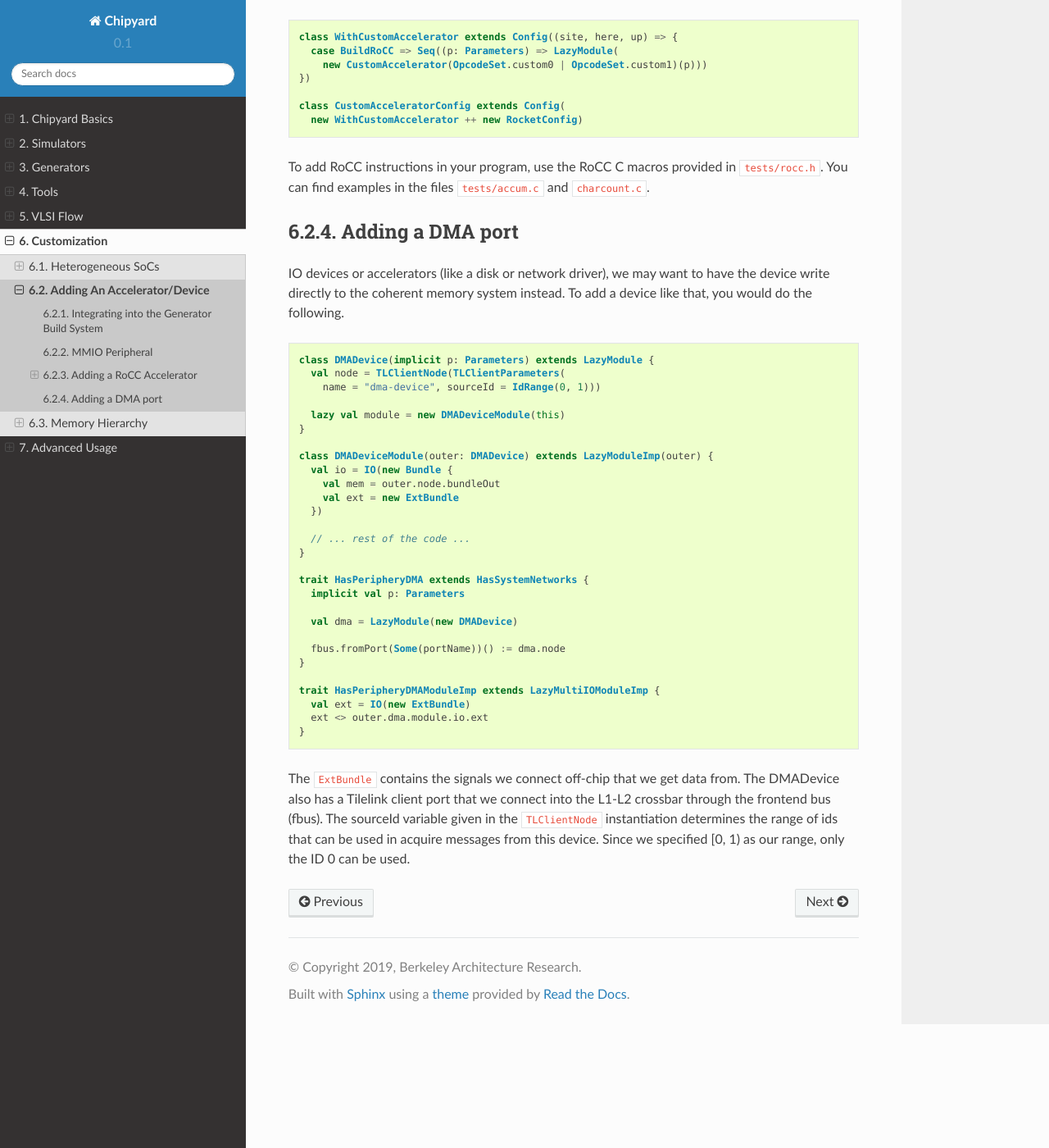
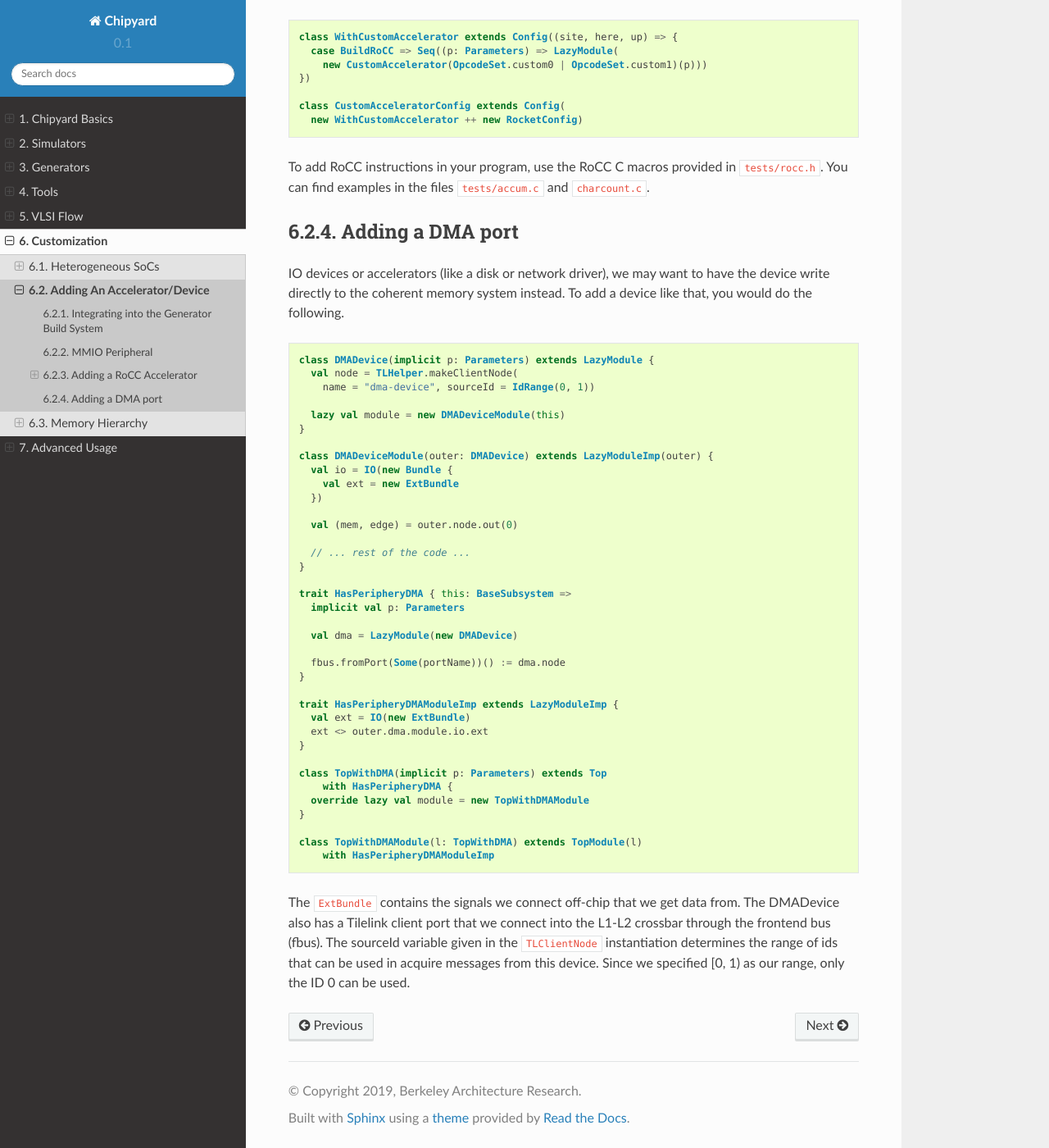
Before and after one commit to ucb-bar/chipyard, a Sphinx documentation site: the page built from docs/Customization/Adding-An-Accelerator.rst, in a window 1280 px wide and 1400 px high, scrolled down 6068 px. Shown: the whole window at 82% size. Built offline with Sphinx 7.4.7 and the Read the Docs theme 2.0.0, drawn with Linux system fonts in a browser that asks for light colours.

Commit message:
more fixes to Adding an Accelerator

```diff
--- a/docs/Customization/Adding-An-Accelerator.rst
+++ b/docs/Customization/Adding-An-Accelerator.rst
@@ -75,7 +75,7 @@
       val pwmout = Output(Bool())
     }
 
-    trait PWMTLModule {
+    trait PWMTLModule extends HasRegMap {
       val io: PWMTLBundle
       implicit val p: Parameters
       def params: PWMParams
@@ -159,7 +159,7 @@
 
 .. code-block:: scala
 
-    class TopWithPWM(implicit p: Parameters) extends Top(p)
+    class TopWithPWM(implicit p: Parameters) extends Top
         with HasPeripheryPWM {
       override lazy val module = Module(new TopWithPWMModule(this))
     }
@@ -311,22 +311,23 @@
 .. code-block:: scala
 
     class DMADevice(implicit p: Parameters) extends LazyModule {
-      val node = TLClientNode(TLClientParameters(
-        name = "dma-device", sourceId = IdRange(0, 1)))
+      val node = TLHelper.makeClientNode(
+        name = "dma-device", sourceId = IdRange(0, 1))
 
       lazy val module = new DMADeviceModule(this)
     }
 
     class DMADeviceModule(outer: DMADevice) extends LazyModuleImp(outer) {
       val io = IO(new Bundle {
-        val mem = outer.node.bundleOut
         val ext = new ExtBundle
       })
+
+      val (mem, edge) = outer.node.out(0)
 
       // ... rest of the code ...
     }
 
-    trait HasPeripheryDMA extends HasSystemNetworks {
+    trait HasPeripheryDMA { this: BaseSubsystem =>
       implicit val p: Parameters
 
       val dma = LazyModule(new DMADevice)
@@ -334,10 +335,18 @@
       fbus.fromPort(Some(portName))() := dma.node
     }
 
-    trait HasPeripheryDMAModuleImp extends LazyMultiIOModuleImp {
+    trait HasPeripheryDMAModuleImp extends LazyModuleImp {
       val ext = IO(new ExtBundle)
       ext <> outer.dma.module.io.ext
     }
+
+    class TopWithDMA(implicit p: Parameters) extends Top
+        with HasPeripheryDMA {
+      override lazy val module = new TopWithDMAModule
+    }
+
+    class TopWithDMAModule(l: TopWithDMA) extends TopModule(l)
+        with HasPeripheryDMAModuleImp
 
 
 The ``ExtBundle`` contains the signals we connect off-chip that we get data from.
```
